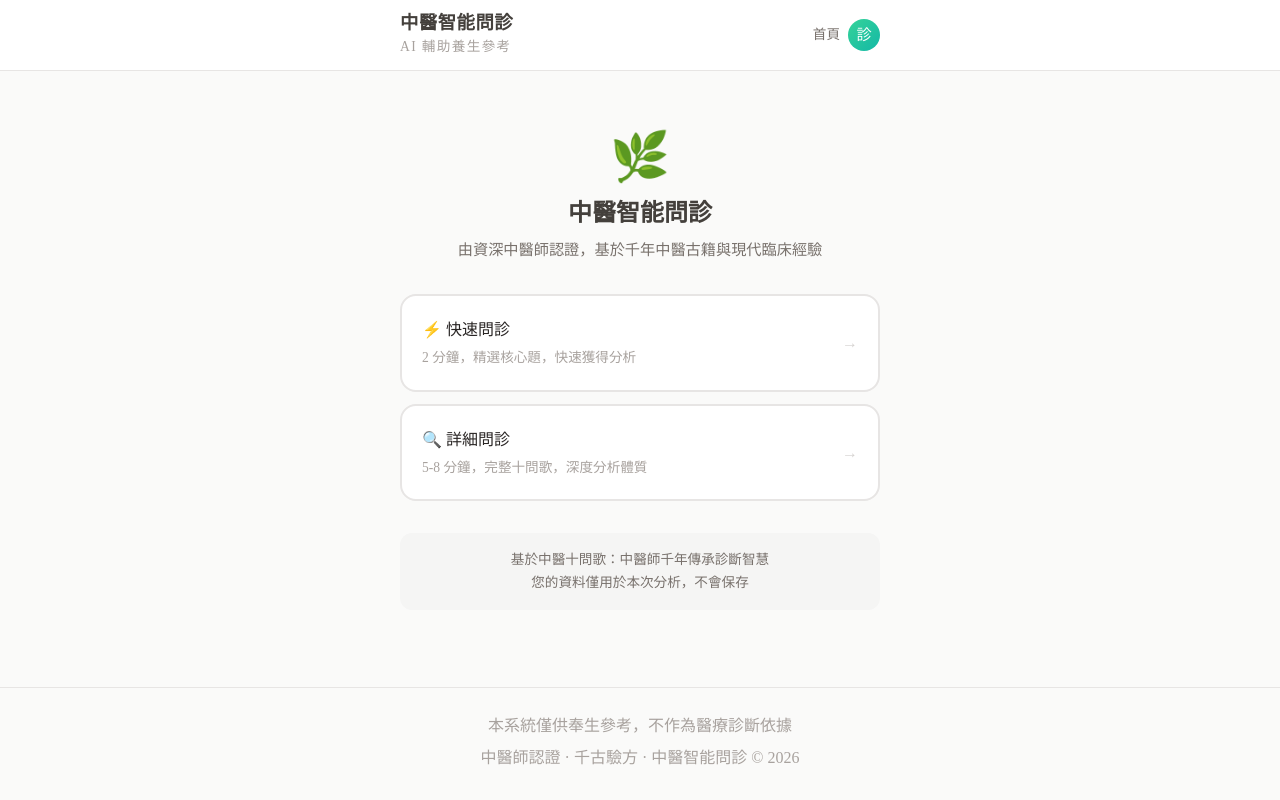
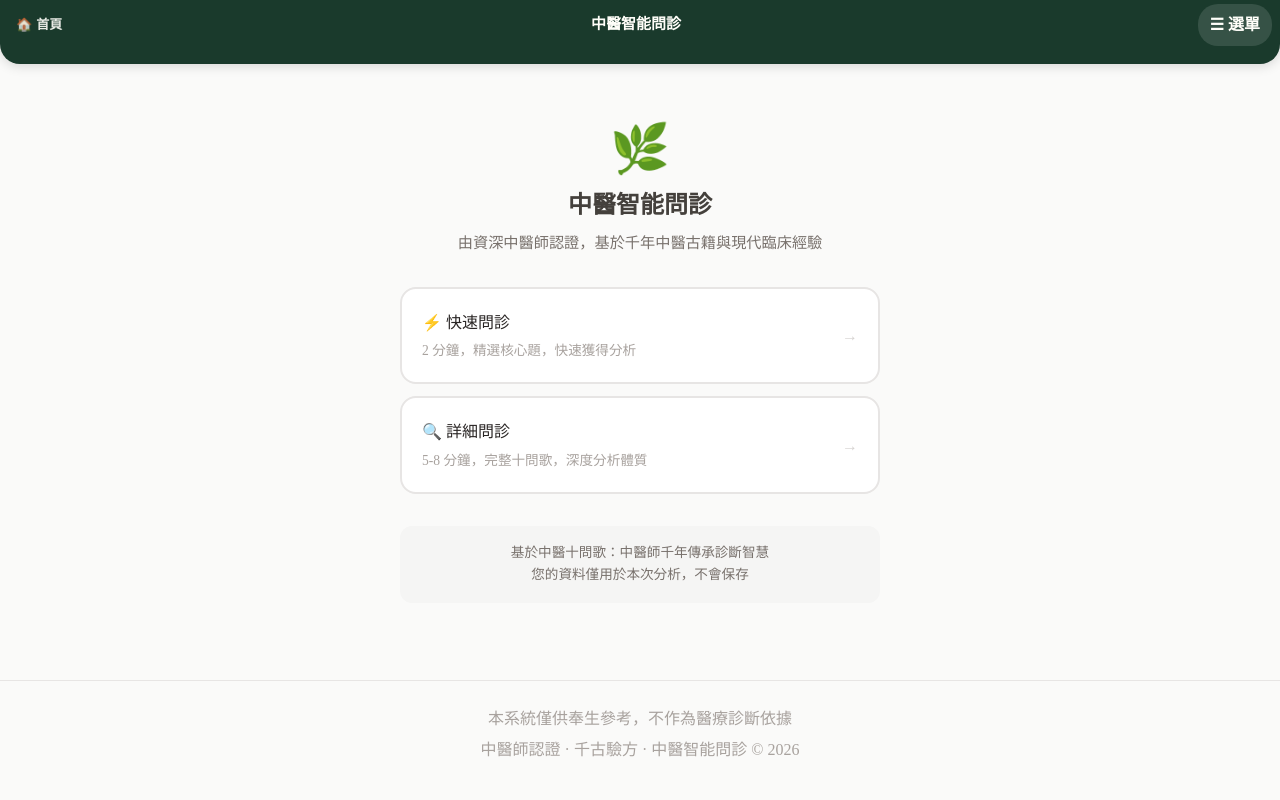
Before and after one commit to realtcmweb/tcm-knowledge-base, a Next.js app: page /en/consult in a window 1280 px wide. Built offline with nearby package versions, Linux system fonts and the light colour scheme.

Commit message:
fix: consult page header + dropdown menu + lang toggle (matches homepage)

```diff
--- a/app/[locale]/consult/page.tsx
+++ b/app/[locale]/consult/page.tsx
@@ -1,6 +1,6 @@
 'use client'
 
-import { useState, useRef, useCallback } from 'react'
+import { useState, useRef, useCallback, useEffect } from 'react'
 import Link from 'next/link'
 
 // ============================================
@@ -366,6 +366,45 @@ export default function ConsultPage() {
   const [tongueError, setTongueError] = useState<string | null>(null)
   const fileRef = useRef<HTMLInputElement>(null)
 
+  // Menu & lang state
+  const [showMenu, setShowMenu] = useState(false)
+  const [modalContent, setModalContent] = useState<{title: string; body: string} | null>(null)
+  const LANG_KEY = 'tcm_lang'
+  const [lang, setLang] = useState('tw')
+
+  const toggleLang = () => {
+    const next = lang === 'tw' ? 'cn' : 'tw'
+    setLang(next)
+    localStorage.setItem(LANG_KEY, next)
+  }
+
+  useEffect(() => {
+    const saved = localStorage.getItem(LANG_KEY) as 'tw' | 'cn' | null
+    if (saved) setLang(saved)
+  }, [])
+
+  const T_MENU = lang === 'tw'
+    ? { langToggle: '繁體 / 簡體', langCurrent: '繁', guide: '📋 使用說明', disclaimer: '⚠️ 免責聲明', about: 'ℹ️ 關於本站', contact: '📩 聯絡我們' }
+    : { langToggle: '繁体 / 简体', langCurrent: '简', guide: '📋 使用说明', disclaimer: '⚠️ 免责声明', about: 'ℹ️ 关于本站', contact: '📩 联系我们' }
+
+  const MENU_ITEMS = [
+    { label: T_MENU.langToggle, icon: '🌐', action: 'lang' },
+    { label: '🔤 字體 ±', icon: '🔤', action: 'font' },
+    { label: T_MENU.guide, icon: '📋', action: 'guide' },
+    { label: T_MENU.disclaimer, icon: '⚠️', action: 'disclaimer' },
+    { label: T_MENU.about, icon: 'ℹ️', action: 'about' },
+    { label: T_MENU.contact, icon: '📩', action: 'contact' },
+  ]
+
+  const handleMenuAction = (action: string) => {
+    setShowMenu(false)
+    if (action === 'lang') { toggleLang(); return }
+    else if (action === 'disclaimer') setModalContent({ title: '⚠️ 免責聲明', body: '本資料庫內容僅供學術參考，不作商業用途。有病請尋求合法的醫師，非中醫師請勿擅自處方服藥。\n\n本站所收錄的中醫藥知識來源於公開文獻整理，編者在編輯過程中已盡可能核實內容準確性，但不保證所有資訊完全正確、及時或完整。讀者依此行事需自行承擔風險。' })
+    else if (action === 'about') setModalContent({ title: 'ℹ️ 關於本站', body: '📖 醫道中醫大全是一個開源的中醫藥知識庫，收錄了針灸穴位、經典方劑等中醫藥資料。\n\n🎯 目標：讓中醫藥知識更容易被查詢和學習。\n\n❤️ 製作給所有中醫藥愛好者。' })
+    else if (action === 'contact') setModalContent({ title: '📩 聯絡我們', body: '📧 請在 GitHub 倉庫提交 Issue\n🔗 github.com/realtcmweb/tcm-knowledge-base' })
+    else if (action === 'guide') setModalContent({ title: '📋 使用說明', body: '📖 中醫智能問診是您的個人中醫體質分析工具。\n\n🌿 快速問診：2分鐘回答核心問題，獲得初步分析\n🔍 詳細問診：5-8分鐘，十問歌全面分析\n\n📋 選擇主要困擾（失眠/疲倦/消化等）\n✅ 回答相關問題\n👅 上傳舌苔照（可跳過）\n💡 獲得個人化體質分析' })
+  }
+
   const chief = answers.chief || '其他'
   const chiefQuestions: Question[] = FAST_QUESTIONS[chief] || FAST_QUESTIONS['其他'] || []
   const ageNum = parseInt(answers.age || '')
@@ -470,26 +509,35 @@ export default function ConsultPage() {
   return (
     <div className="min-h-screen bg-stone-50 text-stone-800" style={{ fontFamily: "'Noto Serif TC', serif" }}>
 
-      {/* Header */}
-      <header className="bg-white/90 backdrop-blur-sm border-b border-stone-200 sticky top-0 z-50">
-        <div className="max-w-lg mx-auto px-4 py-3 flex items-center justify-between">
-          <div>
-            <h1 className="text-lg font-light tracking-wide text-stone-700">中醫智能問診</h1>
-            <p className="text-xs text-stone-400 tracking-widest">AI 輔助養生參考</p>
-          </div>
-          <div className="flex items-center gap-2">
-            <Link href="/acu" className="text-xs text-stone-500 hover:text-stone-700">首頁</Link>
-            <div className="w-8 h-8 rounded-full bg-gradient-to-br from-emerald-400 to-teal-500 flex items-center justify-center text-white text-sm font-medium">
-              診
-            </div>
+      {/* Header - 與首頁一致 */}
+      <div style={{ background: '#1a3A2C', color: '#FFFEF9', padding: '0 0 14px', borderRadius: '0 0 20px 20px', boxShadow: '0 2px 12px rgba(0,0,0,0.15)' }}>
+        <div style={{ display: 'flex', alignItems: 'center', padding: '0 8px 0 4px', height: '50px' }}>
+          <Link href="/" style={{ display: 'flex', alignItems: 'center', gap: '4px', padding: '8px 12px', color: '#FFFEF9', textDecoration: 'none', fontSize: '13px', fontWeight: 600, opacity: 0.9 }}>
+            <span style={{ fontSize: '15px' }}>🏠</span><span>首頁</span>
+          </Link>
+          <div style={{ flex: 1, textAlign: 'center', fontSize: '15px', fontWeight: 700 }}>中醫智能問診</div>
+          <div style={{ position: 'relative' }}>
+            <button onClick={() => setShowMenu(v => !v)} style={{ display: 'flex', alignItems: 'center', gap: '4px', padding: '7px 12px', color: '#FFFEF9', backgroundColor: showMenu ? 'rgba(255,254,249,0.2)' : 'rgba(255,254,249,0.12)', border: 'none', borderRadius: '20px', cursor: 'pointer', fontSize: '13px', fontWeight: 600 }}>
+              ☰ <span style={{ fontSize: '11px' }}>選單</span>
+            </button>
+            {showMenu && (
+              <div style={{ position: 'absolute', right: 0, top: 'calc(100% + 8px)', width: '220px', backgroundColor: '#FFFEF9', borderRadius: '14px', boxShadow: '0 8px 24px rgba(0,0,0,0.18)', overflow: 'hidden', zIndex: 300, border: '1px solid #E8E4DC' }}>
+                {MENU_ITEMS.map((item, i) => (
+                  <a key={i} href="#" onClick={e => { e.preventDefault(); handleMenuAction(item.action) }} style={{ display: 'flex', alignItems: 'center', gap: '10px', padding: '13px 16px', color: '#1a2C24', textDecoration: 'none', fontSize: '13px', fontWeight: 600, borderBottom: i < MENU_ITEMS.length - 1 ? '1px solid #F0EDE5' : 'none' }}>
+                    <span style={{ fontSize: '15px' }}>{item.icon}</span>
+                    <span style={{ flex: 1 }}>{item.label}</span>
+                  </a>
+                ))}
+              </div>
+            )}
           </div>
         </div>
         {(step === 'questionnaire' || step === 'basic') && (
-          <div className="h-0.5 bg-stone-100">
-            <div className="h-full bg-gradient-to-r from-emerald-500 to-teal-400 transition-all duration-500" style={{ width: `${progress}%` }} />
+          <div style={{ height: '3px', background: 'rgba(255,255,255,0.15)', margin: '0 14px', borderRadius: '2px' }}>
+            <div style={{ height: '100%', background: 'linear-gradient(to right, #10b981, #14b8a6)', transition: 'width 0.5s', width: `${progress}%`, borderRadius: '2px' }} />
           </div>
         )}
-      </header>
+      </div>
 
       {/* ── 模式選擇 ── */}
       {step === 'mode' && (
@@ -896,6 +944,19 @@ export default function ConsultPage() {
         <p>本系統僅供奉生參考，不作為醫療診斷依據</p>
         <p className="mt-1">中醫師認證 · 千古驗方 · 中醫智能問診 © 2026</p>
       </footer>
+
+      {/* Modal */}
+      {modalContent && (
+        <div style={{ position: 'fixed', inset: 0, zIndex: 400, backgroundColor: 'rgba(0,0,0,0.4)' }} onClick={() => setModalContent(null)}>
+          <div style={{ position: 'absolute', left: '50%', top: '50%', transform: 'translate(-50%, -50%)', width: '90vw', maxWidth: '380px', backgroundColor: '#FFFEF9', borderRadius: '20px', padding: '24px 20px 28px', boxShadow: '0 12px 40px rgba(0,0,0,0.2)' }} onClick={e => e.stopPropagation()}>
+            <h2 style={{ fontSize: '17px', fontWeight: 700, color: '#1a2C24', marginBottom: '14px', textAlign: 'center' }}>{modalContent.title}</h2>
+            <div style={{ fontSize: '13px', color: '#3A3A2A', lineHeight: 1.9, whiteSpace: 'pre-wrap', textAlign: 'center' }}>{modalContent.body}</div>
+            <button onClick={() => setModalContent(null)} style={{ display: 'block', width: '100%', marginTop: '20px', padding: '12px', backgroundColor: '#1a3A2C', color: '#FFFEF9', border: 'none', borderRadius: '12px', cursor: 'pointer', fontSize: '14px', fontWeight: 700 }}>關閉</button>
+          </div>
+        </div>
+      )}
+
+      {showMenu && <div style={{ position: 'fixed', inset: 0, zIndex: 99 }} onClick={() => setShowMenu(false)} />}
     </div>
   )
 }
```
